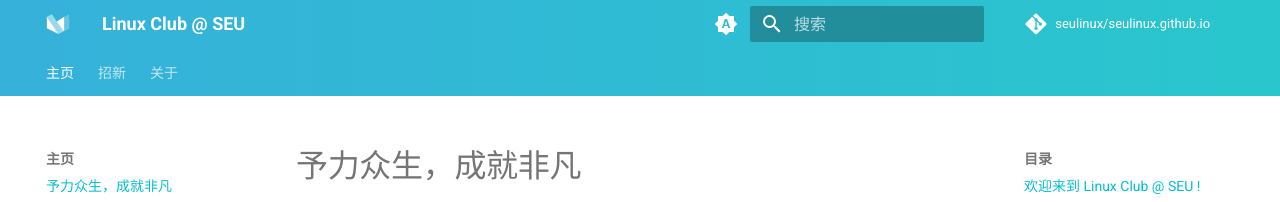
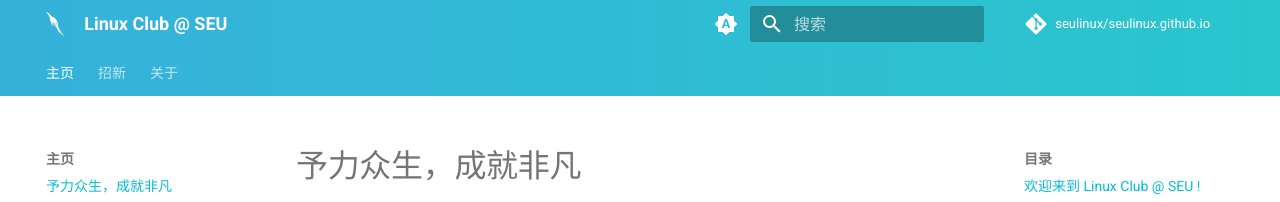
Before and after one commit to seulinux/seulinux.github.io, an MkDocs documentation site: the page built from docs/index.md, in a window 1280 px wide. Shown: the top 202 px of the page. Built offline with MkDocs 1.6.1 and Material for MkDocs 9.7.7, drawn with Linux system fonts in a browser that asks for light colours; comment, search, counter and statistics services are not loaded.

Commit message:
feat(style): logo and adjusted position

```diff
--- a/docs/stylesheets/extra.css
+++ b/docs/stylesheets/extra.css
@@ -1,3 +1,7 @@
 header.md-header, nav.md-tabs {
      background: linear-gradient(to right, #36b1da 0%, #29c6cd 100%);
 }
+
+div.md-header__title {
+    margin-left: .4rem !important;
+}
--- a/mkdocs.yml
+++ b/mkdocs.yml
@@ -6,6 +6,7 @@ repo_name: seulinux/seulinux.github.io
 theme:
   name: material
   language: zh
+  logo: assets/pure-logo-white.svg
   icon:
     logo: logo
   features:
```
Also changed, not shown: docs/assets/pure-logo-color.svg (added), docs/assets/pure-logo-white.svg (added).
